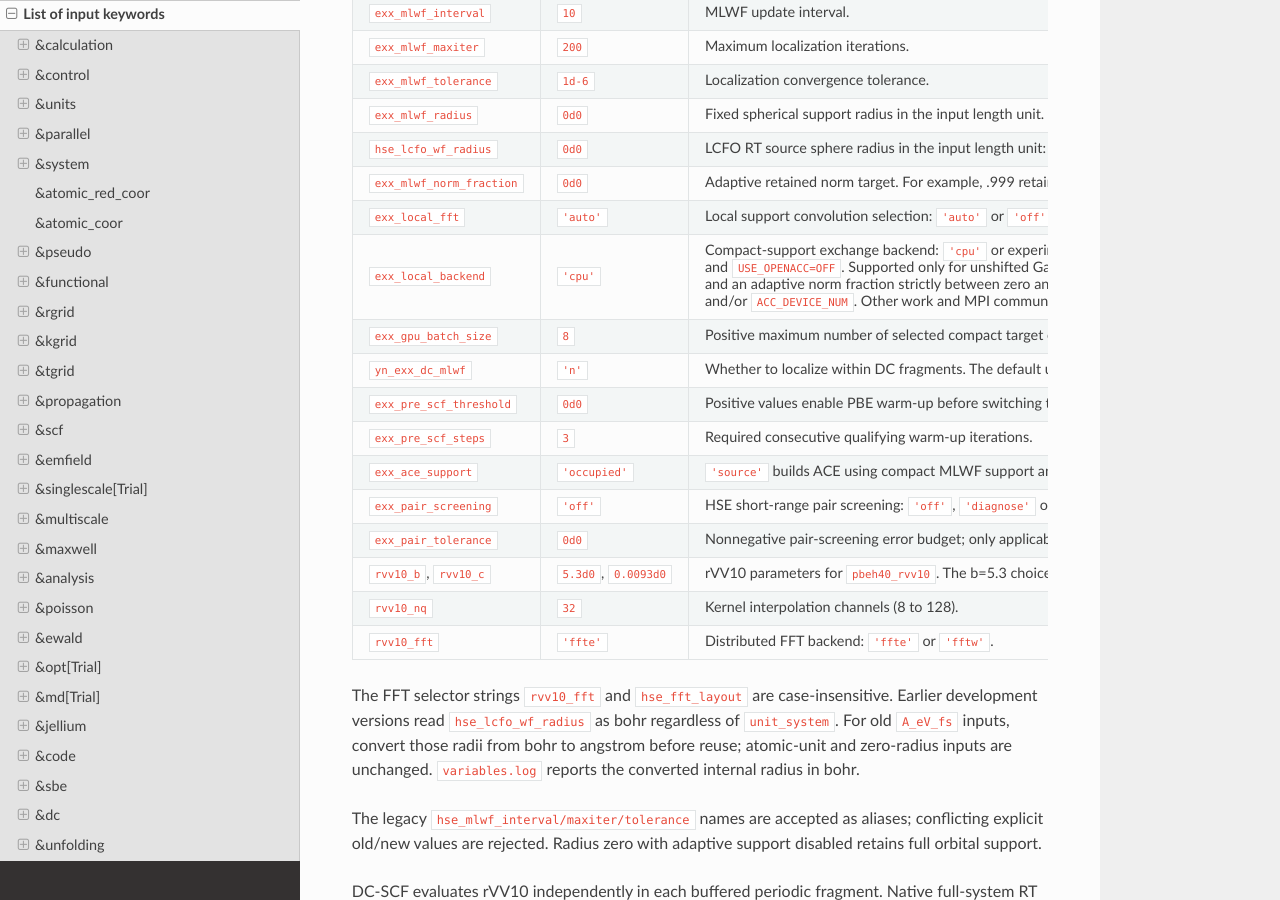
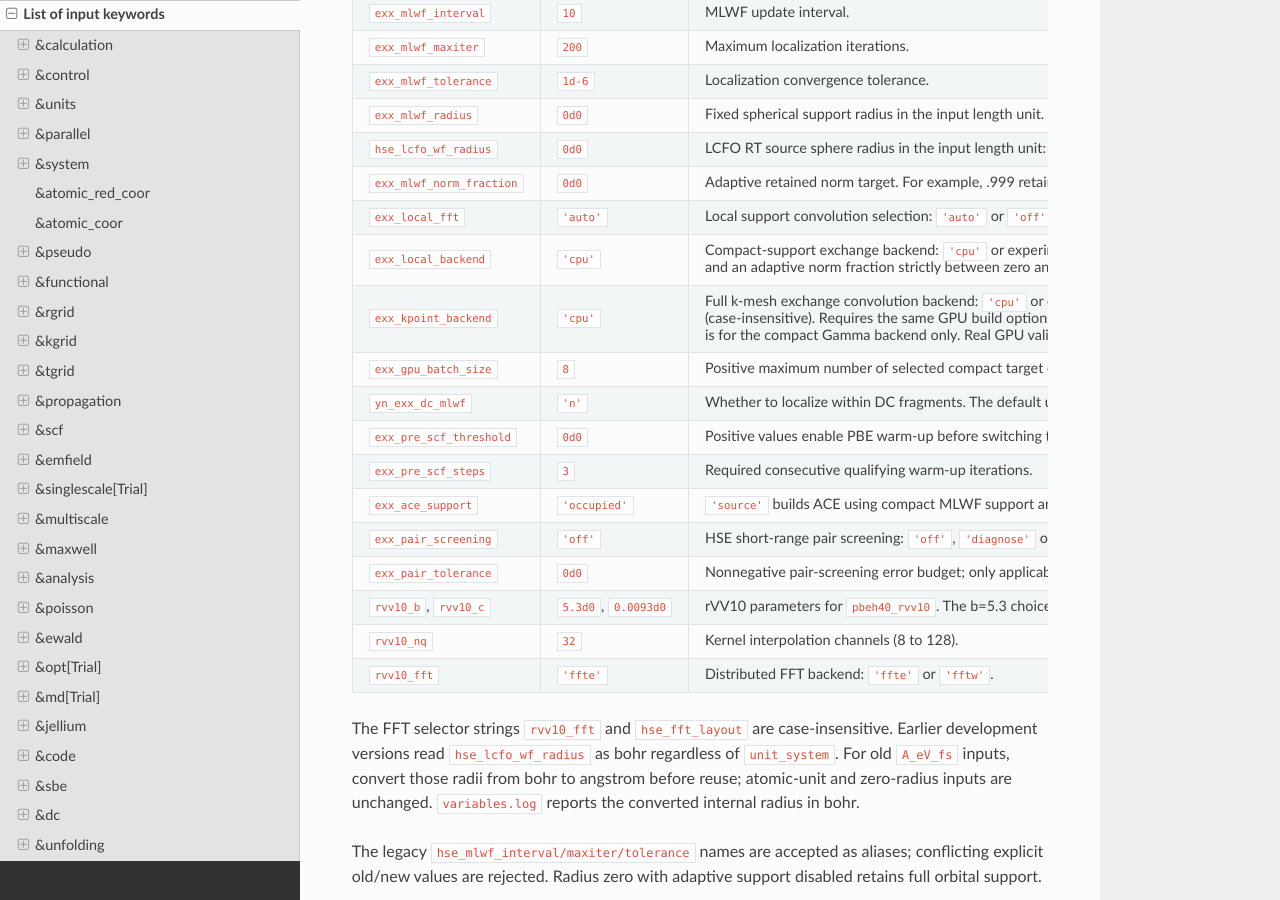
Before and after one commit to SALMON-TDDFT/SALMON-DOCS, a Sphinx documentation site: the page built from source/input_keyword_list.rst, in a window 1280 px wide and 900 px high, scrolled down 16121 px. Built offline with Sphinx 7.4.7 and the Read the Docs theme 3.1.0, drawn with Linux system fonts in a browser that asks for light colours; formulas are drawn with MathJax 3.

Commit message:
Document full k-mesh cuFFT exchange selection

```diff
--- a/source/input_keyword_list.rst
+++ b/source/input_keyword_list.rst
@@ -821,6 +821,17 @@
        ``CUDA_VISIBLE_DEVICES`` and/or ``ACC_DEVICE_NUM``. Other work and MPI
        communication remain on the CPU. GPU validation is required on the
        target system; selecting this option does not certify accuracy or speed.
+   * - ``exx_kpoint_backend``
+     - ``'cpu'``
+     - Full k-mesh exchange convolution backend: ``'cpu'`` or experimental
+       ``'cufft'`` (case-insensitive). Requires the same GPU build options as
+       ``exx_local_backend``. Currently native HSE06 only, a full cubic k mesh
+       with at least two points per axis, k-only MPI, fixed ions and no
+       Wannier/DC/LCFO or local support. GPU packing, k-mesh FFT, discrete kernel
+       multiplication and unpacking share resident plans and constants.
+       Density construction, MPI and action BLAS remain on the CPU. Control
+       row-tile size with ``hse_block_rows``; ``exx_gpu_batch_size`` is for the
+       compact Gamma backend only. Real GPU validation is still required.
    * - ``exx_gpu_batch_size``
      - ``8``
      - Positive maximum number of selected compact target columns per spatial
```
